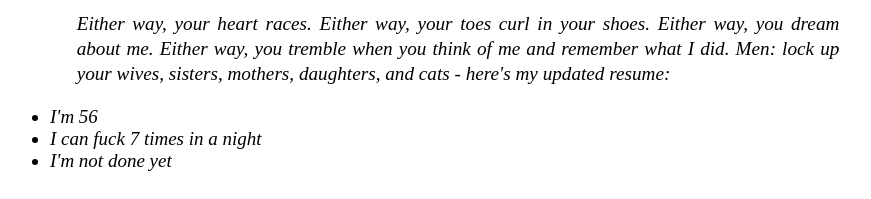
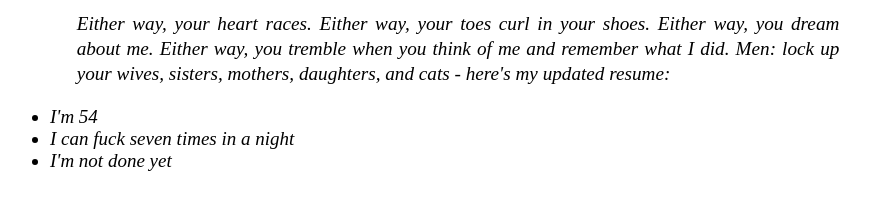
Before and after one commit to Pinelife/pinelife.github.io, a Jekyll site: the page Hellhole/Room11.html, which Jekyll copies as it is, in a window 1280 px wide and 900 px high, scrolled down 1753 px. Shown: the part 698-897 px from the top of the window, without its empty margins (182-1053 px from the left). Built offline with Jekyll 4.4.1, drawn with Linux system fonts in a browser that asks for light colours.

Commit message:
Update Room11.html

```diff
--- a/Hellhole/Room11.html
+++ b/Hellhole/Room11.html
@@ -132,8 +132,8 @@ ___________
 	you dream about me. Either way, you tremble when you think of me and remember what I did.
 	Men: lock up your wives, sisters, mothers, daughters, and cats - here's my updated resume:
 	<ul>
-		<li>I'm 56</li>
-		<li>I can fuck 7 times in a night</li>
+		<li>I'm 54</li>
+		<li>I can fuck seven times in a night</li>
 		<li>I'm not done yet</li>
 	</ul>
 	</i>
```
